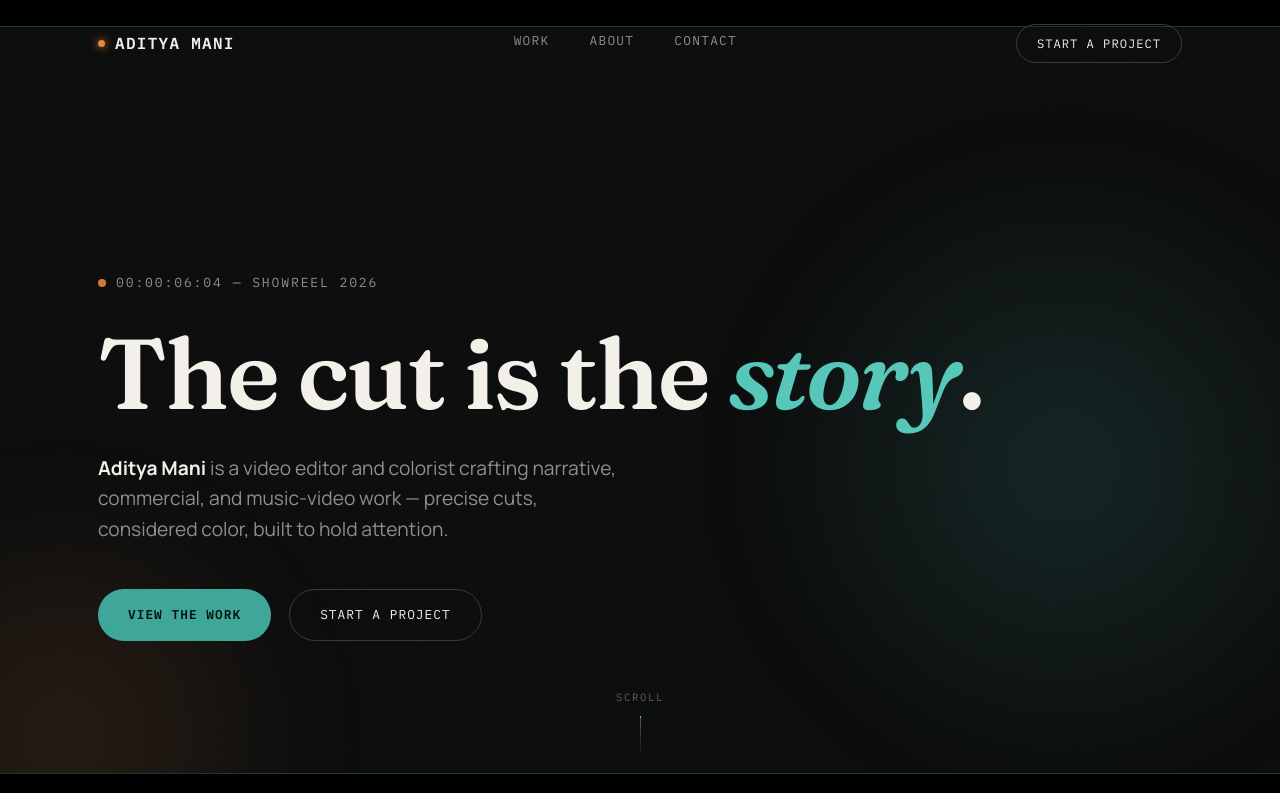
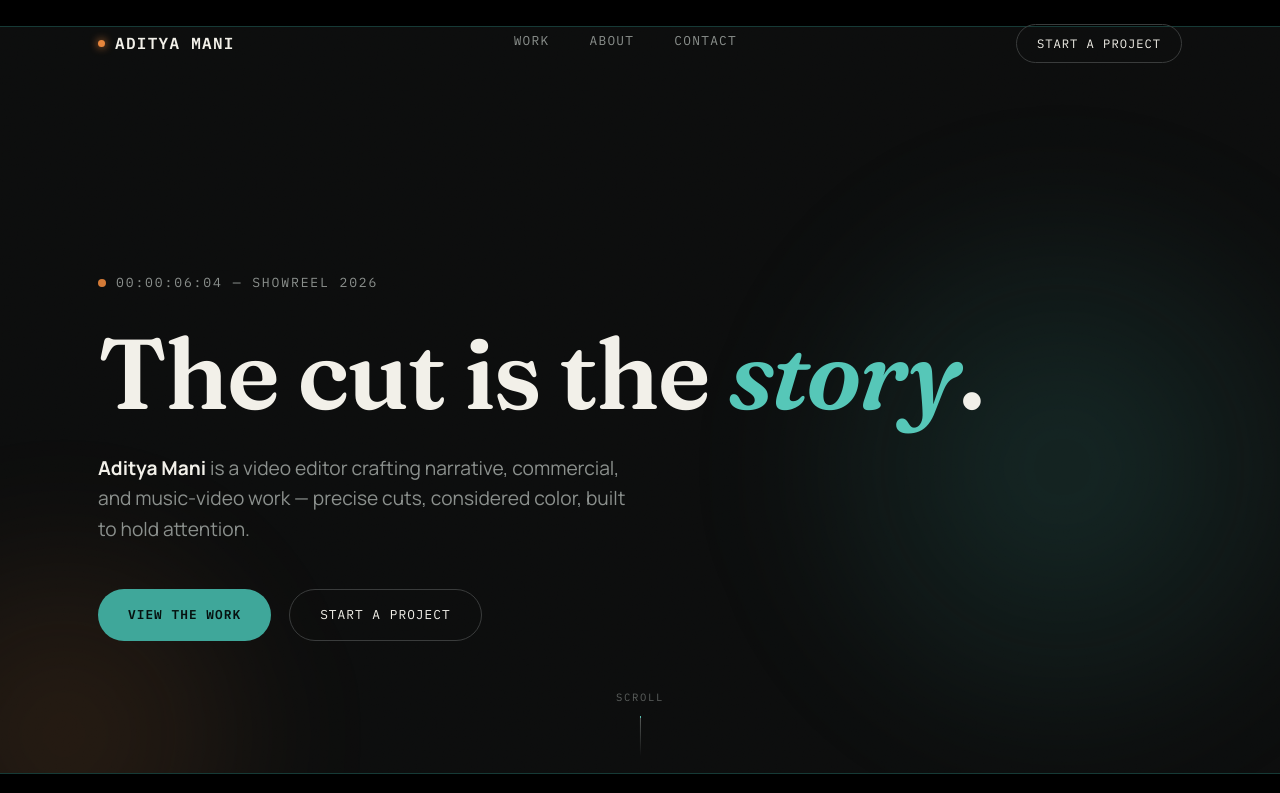
Before and after one commit to maniadi01/portfolio, a plain HTML site: page index.html in a window 1280 px wide. Shown: the top 793 px of the page. Drawn offline with nearby package versions, Linux system fonts and the light colour scheme; no server answers.

Commit message:
Update index.html

```diff
--- a/index.html
+++ b/index.html
@@ -61,7 +61,7 @@
         <span>&mdash; SHOWREEL 2026</span>
       </div>
       <h1>The cut is the <em>story</em>.</h1>
-      <p class="hero__sub"><strong>Aditya Mani</strong> is a video editor and colorist crafting narrative, commercial, and music-video work — precise cuts, considered color, built to hold attention.</p>
+      <p class="hero__sub"><strong>Aditya Mani</strong> is a video editor crafting narrative, commercial, and music-video work — precise cuts, considered color, built to hold attention.</p>
       <div class="hero__actions">
         <a href="#work" class="btn btn-primary">View the Work</a>
         <a href="#contact" class="btn btn-ghost">Start a Project</a>
```
